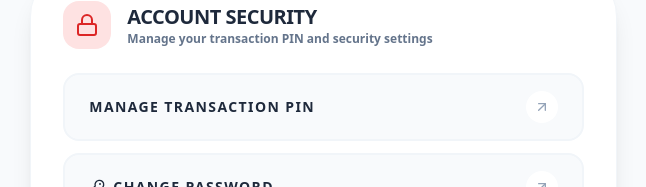
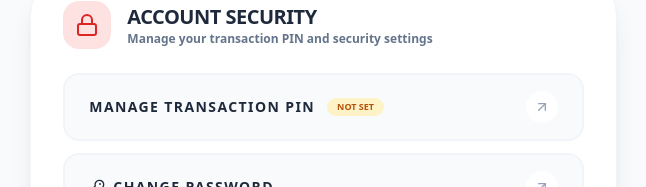
Before and after one commit to RaiOrlandez/trentosmart.system, a React (Create React App) app: page /profile in a window 1280 px wide. Shown: the part 951-1138 px from the top of the page, without its empty margins (471-1117 px from the left). Built offline with nearby package versions, Linux system fonts and the light colour scheme; no server answers; sample sign-in values are in the browser's storage; the HTML template or start-up script is replaced by a standard one.

Commit message:
feat: show real-time Transaction PIN status badges in Account Security profile menu

```diff
--- a/src/components/SecurityPINModal.jsx
+++ b/src/components/SecurityPINModal.jsx
@@ -3,7 +3,7 @@ import { motion, AnimatePresence } from 'framer-motion';
 import { X, ShieldCheck, Lock, CheckCircle2 } from 'lucide-react';
 import api from '../api/axios';
 
-const SecurityPINModal = ({ isOpen, onClose }) => {
+const SecurityPINModal = ({ isOpen, onClose, onSuccess = null }) => {
     const [step, setStep] = useState('loading'); // loading, setup, verify_old, set_new, success
     const [hasPin, setHasPin] = useState(false);
     const [pin, setPin] = useState('');
@@ -42,6 +42,7 @@ const SecurityPINModal = ({ isOpen, onClose }) => {
             await api.post('/security/pin/', { pin });
             setStep('success');
             setHasPin(true);
+            if (onSuccess) onSuccess();
         } catch (err) {
             setError(err.response?.data?.detail || "Failed to set PIN.");
         } finally {
@@ -63,6 +64,7 @@ const SecurityPINModal = ({ isOpen, onClose }) => {
         try {
             await api.put('/security/pin/', { old_pin: oldPin, new_pin: pin });
             setStep('success');
+            if (onSuccess) onSuccess();
         } catch (err) {
             setError(err.response?.data?.detail || "Failed to update PIN. Check old PIN.");
         } finally {
--- a/src/pages/Profile.jsx
+++ b/src/pages/Profile.jsx
@@ -51,6 +51,7 @@ const Profile = () => {
     const [isEditing, setIsEditing] = useState(false);
     const [showPinModal, setShowPinModal] = useState(false);
     const [showAvatarModal, setShowAvatarModal] = useState(false);
+    const [hasPin, setHasPin] = useState(false);
 
     // Change Password state
     const [showPasswordModal, setShowPasswordModal] = useState(false);
@@ -90,6 +91,14 @@ const Profile = () => {
             }
 
             setProfile(data);
+
+            // Fetch PIN status
+            try {
+                const pinRes = await api.get('/security/pin/');
+                setHasPin(pinRes.data.has_pin);
+            } catch (err) {
+                console.error('Failed to load PIN status', err);
+            }
         } catch (err) {
             console.error('Failed to load profile', err);
         } finally {
@@ -602,7 +611,18 @@ const Profile = () => {
                                 onClick={() => setShowPinModal(true)}
                                 className="w-full bg-slate-50 dark:bg-slate-800 hover:bg-slate-100 dark:hover:bg-slate-700 text-secondary dark:text-white font-black py-4 rounded-2xl border-2 border-slate-100 dark:border-white/5 transition-all flex items-center justify-between px-6 group"
                             >
-                                <span className="uppercase tracking-widest text-sm">Manage Transaction PIN</span>
+                                <div className="flex items-center gap-3">
+                                    <span className="uppercase tracking-widest text-sm">Manage Transaction PIN</span>
+                                    {hasPin ? (
+                                        <span className="px-2.5 py-0.5 bg-green-100 dark:bg-green-900/30 text-green-700 dark:text-green-400 text-[9px] font-black uppercase rounded-full">
+                                            Active
+                                        </span>
+                                    ) : (
+                                        <span className="px-2.5 py-0.5 bg-amber-100 dark:bg-amber-900/30 text-amber-700 dark:text-amber-400 text-[9px] font-black uppercase rounded-full">
+                                            Not Set
+                                        </span>
+                                    )}
+                                </div>
                                 <div className="w-8 h-8 bg-white dark:bg-white/10 rounded-full flex items-center justify-center text-slate-400 group-hover:text-secondary dark:group-hover:text-white transition-colors">
                                     <ArrowUpRight size={16} />
                                 </div>
@@ -631,7 +651,7 @@ const Profile = () => {
                     </div>
                 </div>
             </div>
-            <SecurityPINModal isOpen={showPinModal} onClose={() => setShowPinModal(false)} />
+            <SecurityPINModal isOpen={showPinModal} onClose={() => setShowPinModal(false)} onSuccess={() => setHasPin(true)} />
 
             {/* ── Change Password Modal ── */}
             <AnimatePresence>
```
